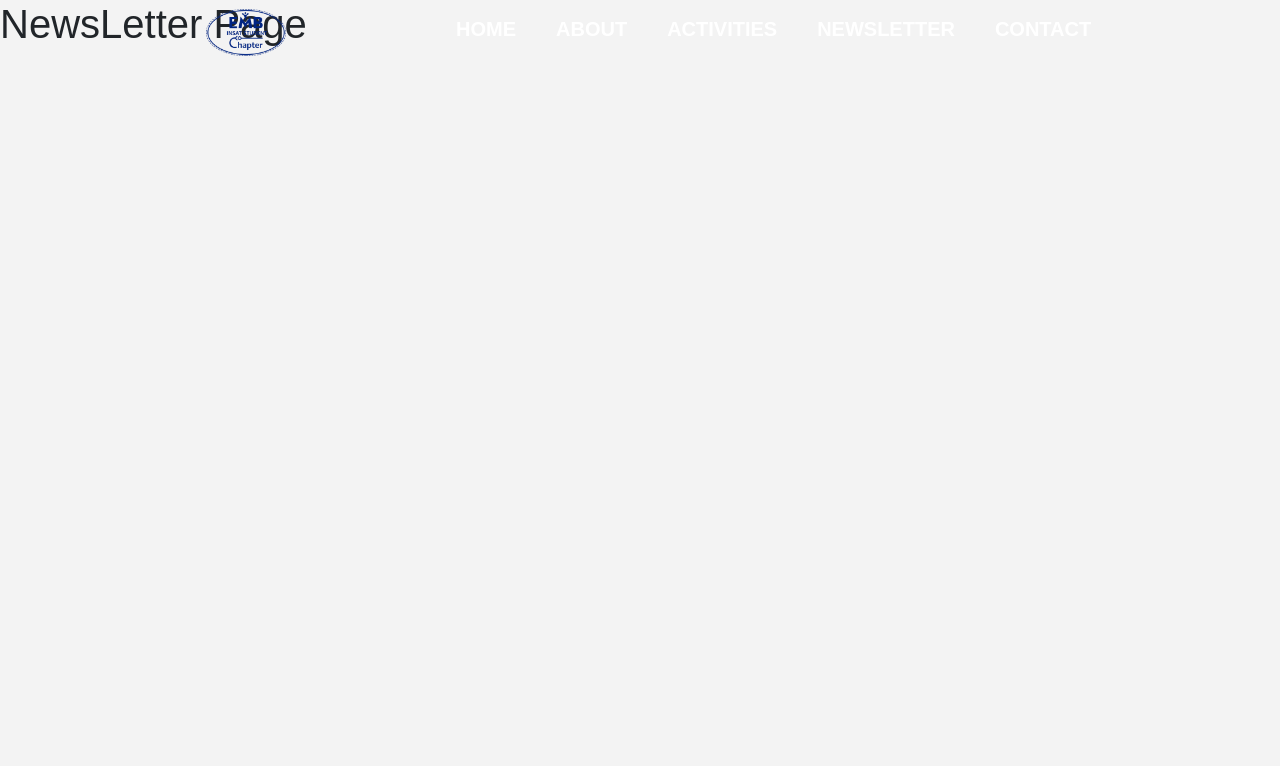
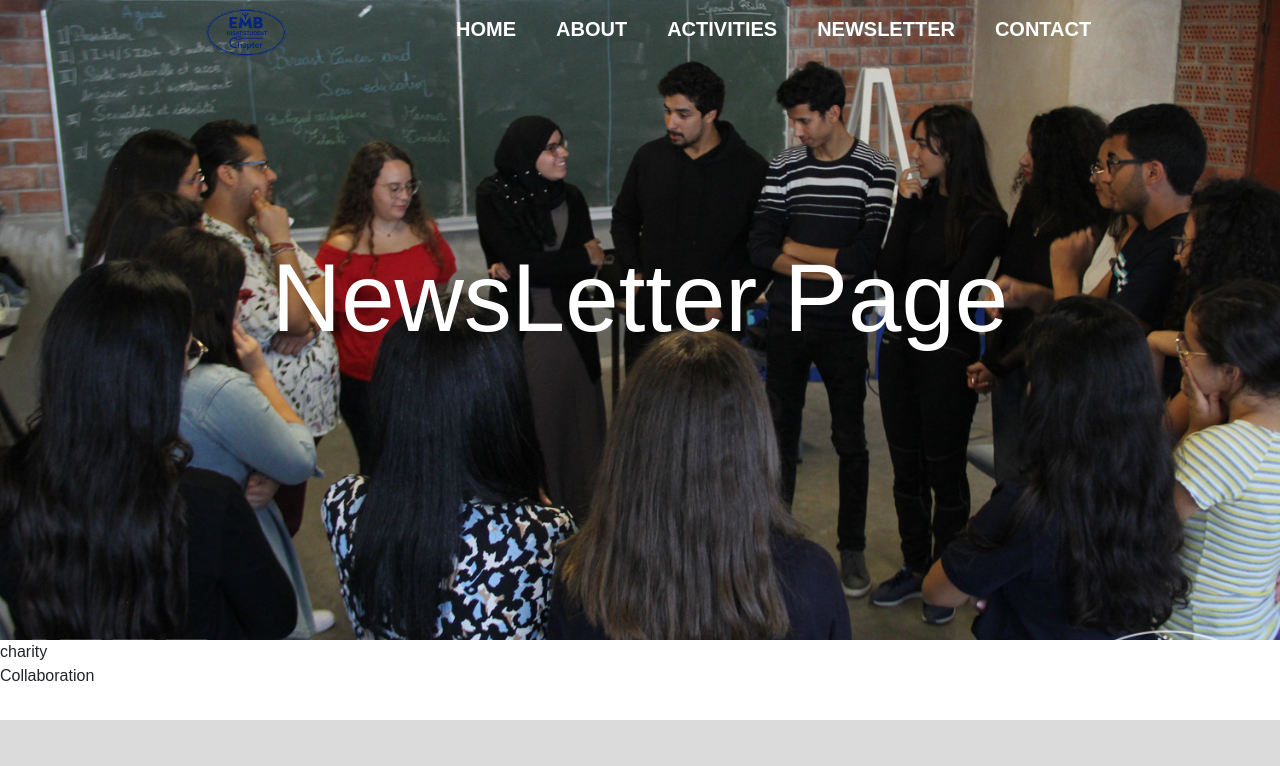
Before and after one commit to mahdibouaziz/EMBS2021, a React (Create React App) app: page /newsletter in a window 1280 px wide. Shown: the top 766 px of the page. Built offline with nearby package versions, Linux system fonts and the light colour scheme.

Commit message:
added the newsletter page

```diff
--- a/src/App.js
+++ b/src/App.js
@@ -4,7 +4,7 @@ import NavBar from "./components/navbar/NavBar";
 import Home from "./components/home/Home";
 import About from "./components/about/About";
 import Activities from "./components/activities/Activities";
-import NewsLetter from "./components/NewsLetter";
+import NewsLetter from "./components/newsletter/NewsLetter";
 import Contact from "./components/contact/Contact";
 import Footer from "./components/footer/Footer";
 import "bootstrap/dist/css/bootstrap.min.css";
--- a/src/components/NewsLetter.js
+++ /dev/null
@@ -1,11 +0,0 @@
-import React from "react";
-
-const NewsLetter = () => {
-  return (
-    <div style={{ backgroundColor: "#f3f3f3", height: "1000px" }}>
-      <h1>NewsLetter Page</h1>
-    </div>
-  );
-};
-
-export default NewsLetter;
--- a/src/components/activities/Activities.js
+++ b/src/components/activities/Activities.js
@@ -1,14 +1,14 @@
 import React from "react";
-import pic from "./img/events/biiot_challenge.jpg";
 import "./styleAct.css";
 import Events from "./Events";
 import Trainings from "./Trainings";
 import Visits from "./Visits";
+import act from "./img/act.png";
 
 const Activities = () => {
   return (
     <div>
-      <div className="banner" style={{ backgroundImage: `url(${pic})` }}>
+      <div className="banner" style={{ backgroundImage: `url(${act})` }}>
         <h1 className="banner-text">Activities</h1>
       </div>
       <Events />
--- a/src/components/home/homeStyle.css
+++ b/src/components/home/homeStyle.css
@@ -116,13 +116,10 @@
   margin: 1rem;
   box-shadow: 4px 4px 4px 4px #e7e7e7f2;
   border-radius: 5px;
-  transition: 0.3s ease-in-out;
 }
 
 .team-section .box:hover {
-  position: relative;
-  top: -6px;
-  box-shadow: 8px 10px 6px 6px #e7e7e7f2;
+  box-shadow: 8px 6px 6px 6px #e7e7e7f2;
 }
 
 .team-section .box img {
--- /dev/null
+++ b/src/components/newsletter/Charity.js
@@ -0,0 +1,7 @@
+import React from "react";
+
+const Charity = () => {
+  return <section>charity</section>;
+};
+
+export default Charity;
--- /dev/null
+++ b/src/components/newsletter/Collaboration.js
@@ -0,0 +1,7 @@
+import React from "react";
+
+const Collaboration = () => {
+  return <section>Collaboration</section>;
+};
+
+export default Collaboration;
--- /dev/null
+++ b/src/components/newsletter/NewsLetter.js
@@ -0,0 +1,18 @@
+import React from "react";
+import pic from "./img/pic.jpg";
+import Charity from "./Charity";
+import Collaboration from "./Collaboration";
+
+const NewsLetter = () => {
+  return (
+    <div>
+      <div className="banner" style={{ backgroundImage: `url(${pic})` }}>
+        <h1 className="banner-text">NewsLetter Page</h1>
+      </div>
+      <Charity />
+      <Collaboration />
+    </div>
+  );
+};
+
+export default NewsLetter;
```
Also changed, not shown: src/components/activities/img/act.png (added), src/components/newsletter/img/pic.jpg (added).
